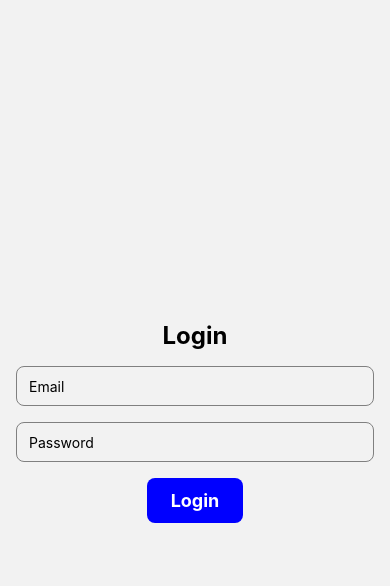
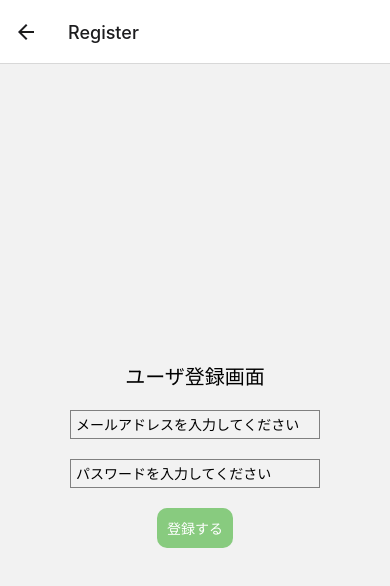
Before and after one commit to s1f102101615/Re-again, a React Native app: screen /Register in a window 390 px wide. Before the commit this address had no page. Shown: the top 586 px of the page. Built offline with nearby package versions, Linux system fonts and the light colour scheme.

Commit message:
firebase追加

```diff
--- a/App.js
+++ b/App.js
@@ -1,19 +1,20 @@
 // App.js
 
-import React from 'react';
+import React, { useEffect, useState } from 'react';
 import { NavigationContainer } from '@react-navigation/native';
 import { createStackNavigator } from '@react-navigation/stack';
 import LoginScreen from './LoginScreen';
 import MainScreen from './MainScreen';
-
+import RegisterScreen from './RegisterScreen';
 const Stack = createStackNavigator();
 
 const App = () => {
   return (
     <NavigationContainer>
-      <Stack.Navigator initialRouteName="Login" headerMode="none">
+      <Stack.Navigator initialRouteName="Login" headerShown="false">
         <Stack.Screen name="Login" component={LoginScreen} />
-        <Stack.Screen name="Main" component={MainScreen} />
+        <Stack.Screen name="Register" component={RegisterScreen}  />
+        <Stack.Screen options={{gestureEnabled:false}} name="Main" component={MainScreen} />
       </Stack.Navigator>
     </NavigationContainer>
   );
--- a/LoginScreen.js
+++ b/LoginScreen.js
@@ -12,7 +12,7 @@ const LoginScreen = ({ navigation }) => {
     // 例えば、ログイン成功時に以下のようにメイン画面に遷移する
     //　今はとりあえずどちらもa
     if (email === 'a' && password === 'a') {
-      navigation.navigate('Main');
+      navigation.navigate('Register');
     } else {
       alert('Invalid credentials. Please try again.');
     }
--- a/MainScreen.js
+++ b/MainScreen.js
@@ -9,7 +9,12 @@ import TalkScreen from './page/TalkScreen';
 
 const Tab = createBottomTabNavigator();
 
-const MainScreen = () => {
+const MainScreen = ({ navigation }) => {
+  React.useLayoutEffect(() => {
+    navigation.setOptions({
+      headerLeft: null,
+    });
+  }, [navigation]);
   return (
     <Tab.Navigator>
       <Tab.Screen name="ホーム" component={HomeScreen} />
--- /dev/null
+++ b/RegisterScreen.js
@@ -0,0 +1,84 @@
+import React, { useState } from 'react';
+import {
+  View,
+  TextInput,
+  Text,
+  TouchableOpacity,
+  KeyboardAvoidingView,
+  Button,
+} from 'react-native';
+import { createUserWithEmailAndPassword } from 'firebase/auth';
+import { auth } from './firebase';
+import { useNavigation } from '@react-navigation/native';
+
+
+const RegisterScreen = () => {
+    const [email, setEmail] = useState('');
+    const [password, setPassword] = useState('');
+    const navigation = useNavigation();
+    const handleRegister = async () => {
+        try {
+          const user = await createUserWithEmailAndPassword(auth, email, password);
+          console.log(user);
+          navigation.navigate('Main');
+        } catch (error) {
+          console.log(error.message);
+        }
+      };
+
+    return (
+      <KeyboardAvoidingView
+        behavior="padding"
+        style={{
+          justifyContent: 'center',
+          alignItems: 'center',
+          flex: 1,
+        }}
+      >
+        <Text style={{ fontSize: 20, marginBottom: 20 }}>ユーザ登録画面</Text>
+        <View style={{ marginBottom: 20 }}>
+          <TextInput
+            style={{
+              width: 250,
+              borderWidth: 1,
+              padding: 5,
+              borderColor: 'gray',
+            }}
+            onChangeText={setEmail}
+            value={email}
+            placeholder="メールアドレスを入力してください"
+            autoCapitalize="none"
+            autoCorrect={false}
+          />
+        </View>
+        <View style={{ marginBottom: 20 }}>
+          <TextInput
+            style={{
+              width: 250,
+              borderWidth: 1,
+              padding: 5,
+              borderColor: 'gray',
+            }}
+            onChangeText={setPassword}
+            value={password}
+            placeholder="パスワードを入力してください"
+            secureTextEntry={true}
+            autoCapitalize="none"
+          />
+        </View>
+        <TouchableOpacity
+          style={{
+            padding: 10,
+            backgroundColor: '#88cb7f',
+            borderRadius: 10,
+          }}
+          onPress={handleRegister}
+        >
+          <Text style={{ color: 'white' }}>登録する</Text>
+        </TouchableOpacity>
+      </KeyboardAvoidingView>
+  );
+
+};
+
+export default RegisterScreen;
--- /dev/null
+++ b/firebase.js
@@ -0,0 +1,16 @@
+import { initializeApp } from 'firebase/app';
+import { getAuth } from 'firebase/auth';
+
+const firebaseConfig = {
+    apiKey: "AIzaSyBhjbJsXG_u4bCy3pFqRIgreYU_aNG_2uM",
+    authDomain: "re-again-b7bb2.firebaseapp.com",
+    projectId: "re-again-b7bb2",
+    storageBucket: "re-again-b7bb2.appspot.com",
+    messagingSenderId: "1096224012505",
+    appId: "1:1096224012505:web:5b3338ddf3e4f36e1d26c8"
+  };
+
+  // Initialize Firebase
+  const app = initializeApp(firebaseConfig);
+
+  export const auth = getAuth(app);
--- a/package.json
+++ b/package.json
@@ -15,6 +15,7 @@
     "@react-navigation/stack": "^6.3.17",
     "expo": "~49.0.5",
     "expo-status-bar": "~1.6.0",
+    "firebase": "^10.1.0",
     "react": "18.2.0",
     "react-dom": "^18.2.0",
     "react-native": "^0.72.3",
```
Also changed, not shown: 1 other file (tests, documents, lock files or other folders).
